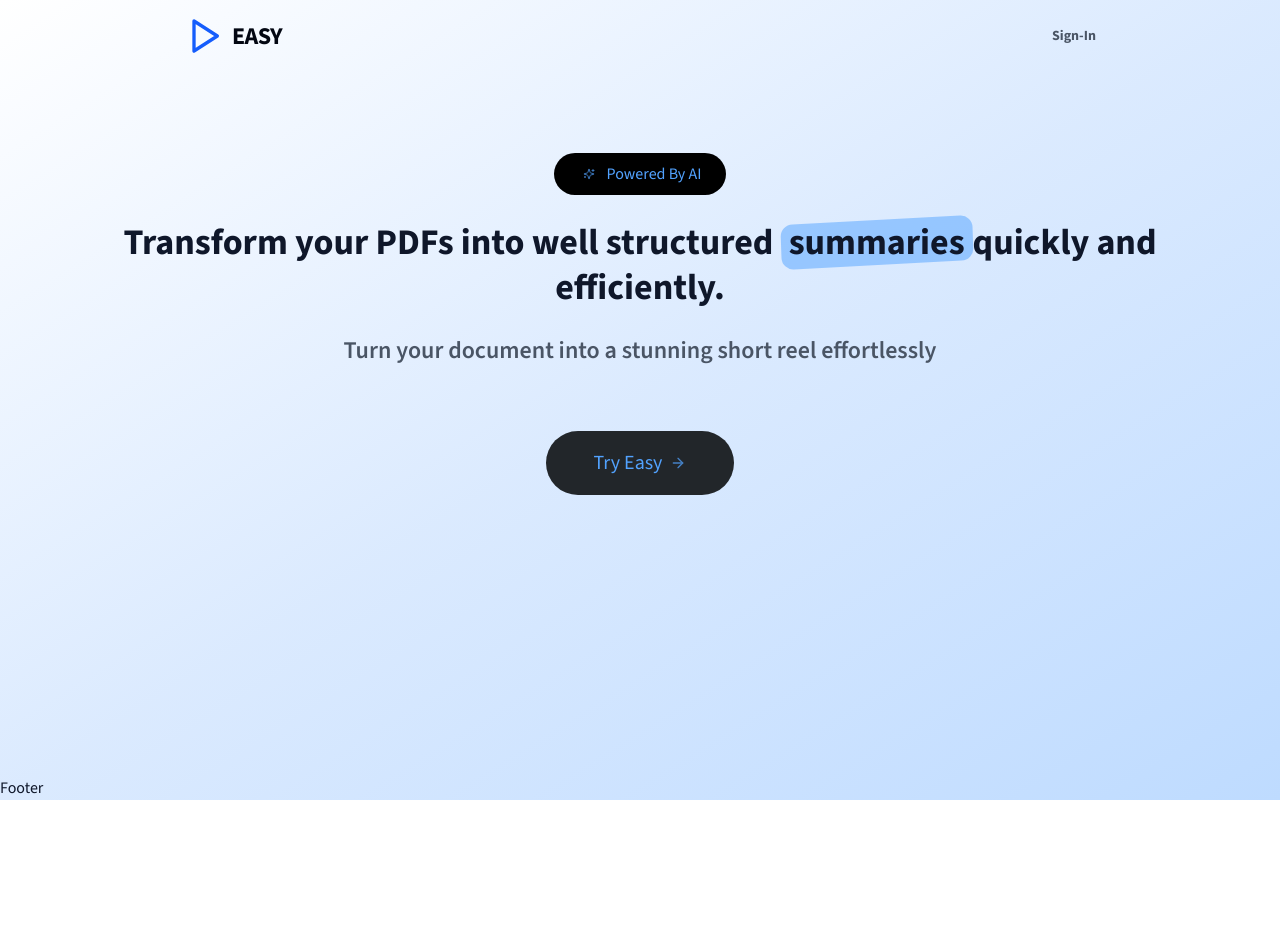
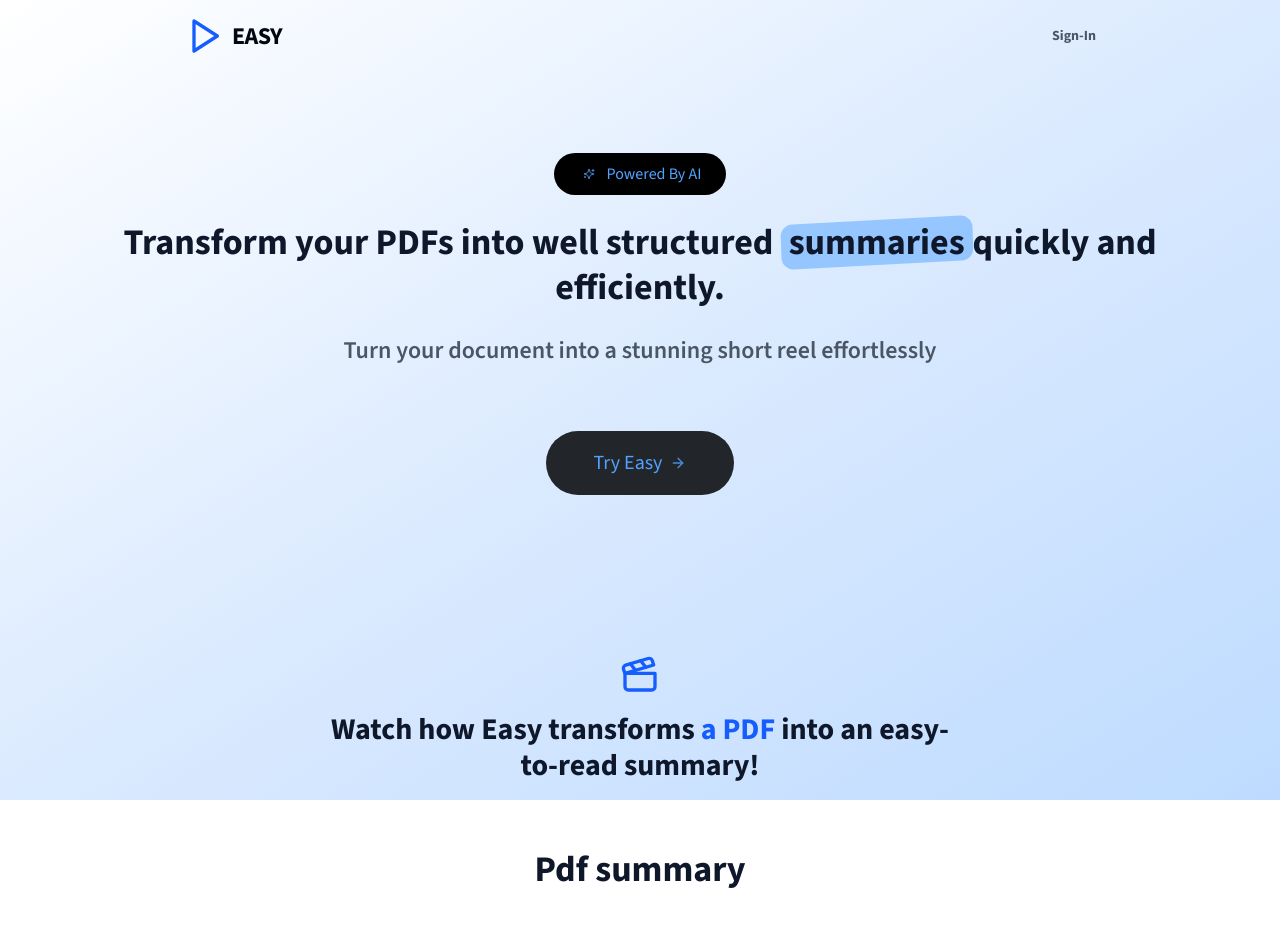
Before and after one commit to Abhijithbineesh/easy-pdf, a Next.js app: page / in a window 1280 px wide. Shown: the top 952 px of the page. Before the commit the page ends 800 px from the top, so only its background shows below. Built offline with nearby package versions, Linux system fonts and the light colour scheme.

Commit message:
demosection completed

```diff
--- a/app/page.tsx
+++ b/app/page.tsx
@@ -1,9 +1,11 @@
+import DemoSection from "@/components/home/demoSection";
 import HeroSection from "@/components/home/heroSection";
 
 export default function Home() {
   return <div className="relative w-full">
     <div className="flex flex-col">
     <HeroSection/>
+    <DemoSection/>
     </div>
     </div>;
 }
--- /dev/null
+++ b/components/home/demoSection.tsx
@@ -0,0 +1,21 @@
+import { Clapperboard } from "lucide-react";
+
+export default function DemoSection() {
+  return (
+    <section className="relative">
+      <div className="py-12 lg:py-24 max-w-5xl mx-auto px-4 sm:px-6 lg:px-8 lg:pt-12">
+        <div className="flex flex-col items-center text-center space-y-4">
+            <Clapperboard className="w-10 h-10 text-blue-600"/>
+            <div className="text-center mb-16">
+            <h3 className="font-bold text-3xl max-w-2xl mx-auto px-4 sm;px-6">Watch how Easy transforms<span className="text-blue-600"> a PDF</span> into an easy-to-read summary! </h3>
+            </div>
+            <div className="flex justify-center items-center px-2 sm:ox-4 lg:px-6 md:px-5">
+                <h1>Pdf summary</h1>
+
+            </div>
+        </div>
+
+      </div>
+    </section>
+  );
+}
```
